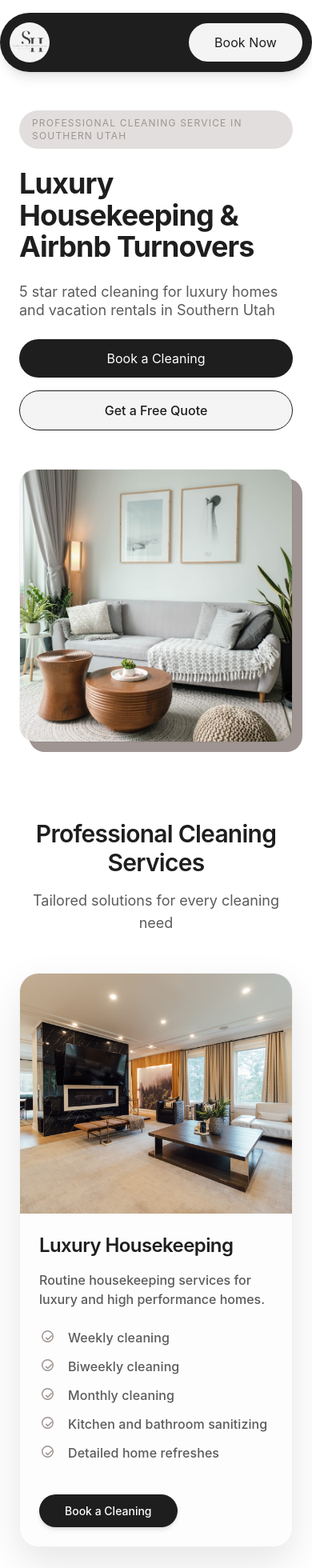
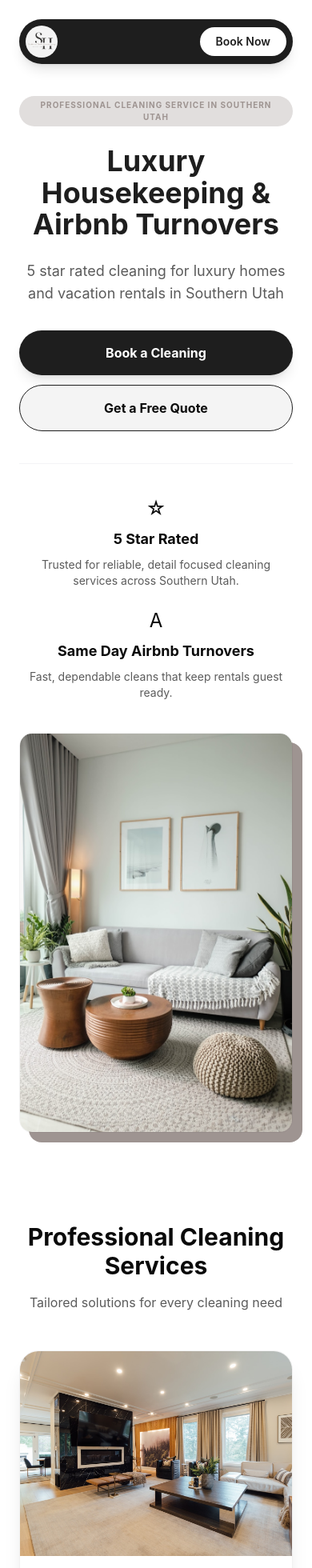
Before and after one commit to maheshikabandara/Southernutahhousekeeping, a React (Vite) app: page / in a window 390 px wide. Shown: the top 1960 px of the page at 80% size. Built offline with nearby package versions, Linux system fonts and the light colour scheme.

Commit message:
Update SouthernUtahHousekeeping.tsx

```diff
--- a/src/imports/SouthernUtahHousekeeping/SouthernUtahHousekeeping.tsx
+++ b/src/imports/SouthernUtahHousekeeping/SouthernUtahHousekeeping.tsx
@@ -15,55 +15,24 @@ import imgAreas from "./8fd18d26ce2cf7c41459f9f71d7faa1b26bd5e0f.png";
 
 const BOOKING_LINK = "https://cal.com/mahe-bandara-dvwcve";
 
-// --- Custom Hook for Scroll Animations ---
-function useScrollReveal() {
-  const [isVisible, setIsVisible] = useState(false);
-  const ref = useRef(null);
-
-  useEffect(() => {
-    const observer = new IntersectionObserver(
-      ([entry]) => {
-        if (entry.isIntersecting) {
-          setIsVisible(true);
-          observer.unobserve(entry.target);
-        }
-      },
-      { threshold: 0.15 }
-    );
-    if (ref.current) observer.observe(ref.current);
-    return () => observer.disconnect();
-  }, []);
-
-  return { ref, isVisible };
-}
-
-// --- Service Card Wrapper with Stacking & Scaling Logic ---
+// --- Service Card Wrapper (Sticky & Scale Effect) ---
 function ServiceCardWrapper({ children, index }) {
   const containerRef = useRef(null);
-  const [transformStyles, setTransformStyles] = useState({ scale: 1, opacity: 1 });
+  const [styles, setStyles] = useState({ scale: 1, opacity: 1 });
 
   useEffect(() => {
     const handleScroll = () => {
       if (!containerRef.current) return;
-
       const rect = containerRef.current.getBoundingClientRect();
-      const viewportHeight = window.innerHeight;
-
-      // වීඩියෝ එකේ වගේ card එක sticky උඩටම ආවම scale down වෙන්න ඕන.
-      // Card එක top එකට ළඟා වෙලා තවදුරටත් scroll වෙද්දී scale එක අඩු කරනවා.
-      if (rect.top <= 80) { // 80px is our sticky top
-        const scrolledPastTop = Math.abs(rect.top - 80);
-        const scrollRange = 400; // කොච්චර scroll වෙද්දීද scale එක වෙන්න ඕන කියන එක
-
-        const newScale = Math.max(0.9, 1 - (scrolledPastTop / (scrollRange * 10)));
-        const newOpacity = Math.max(0.8, 1 - (scrolledPastTop / (scrollRange * 5)));
-
-        setTransformStyles({ scale: newScale, opacity: newOpacity });
+      if (rect.top <= 60) {
+        const diff = Math.abs(rect.top - 60);
+        const newScale = Math.max(0.92, 1 - diff / 5000);
+        const newOpacity = Math.max(0.7, 1 - diff / 1000);
+        setStyles({ scale: newScale, opacity: newOpacity });
       } else {
-        setTransformStyles({ scale: 1, opacity: 1 });
+        setStyles({ scale: 1, opacity: 1 });
       }
     };
-
     window.addEventListener("scroll", handleScroll);
     return () => window.removeEventListener("scroll", handleScroll);
   }, []);
@@ -71,18 +40,18 @@ function ServiceCardWrapper({ children, index }) {
   return (
     <div
       ref={containerRef}
-      className="sticky w-full mb-[15vh] lg:mb-[25vh]" // Space to allow background card to be seen
+      className="sticky w-full mb-12 lg:mb-[20vh]"
       style={{
-        top: `${80 + index * 32}px`, // Stacking offset
+        top: `${60 + index * 20}px`,
         zIndex: index + 1,
-        transition: "transform 0.1s linear, opacity 0.1s linear"
+        transition: "transform 0.1s linear"
       }}
     >
       <div
-        className="bg-[#fdfdfd] flex flex-col lg:flex-row overflow-hidden rounded-[24px] shadow-[0_20px_50px_rgba(0,0,0,0.1)] border border-black/5"
+        className="bg-white flex flex-col lg:flex-row overflow-hidden rounded-[24px] shadow-xl border border-black/5"
         style={{
-          transform: `scale(${transformStyles.scale})`,
-          opacity: transformStyles.opacity,
+          transform: `scale(${styles.scale})`,
+          opacity: styles.opacity,
           transformOrigin: "top center"
         }}
       >
@@ -92,251 +61,150 @@ function ServiceCardWrapper({ children, index }) {
   );
 }
 
-// --- Navigation Components ---
-function Frame2() {
+// --- Shared Components ---
+function CheckListItem({ text }) {
   return (
-    <div className="relative rounded-full shrink-0 size-[50px]">
-      <img alt="" className="absolute inset-0 object-cover pointer-events-none rounded-full size-full" src={imgFrame3} />
+    <div className="flex gap-3 items-center w-full">
+      <svg className="shrink-0 size-5" fill="none" viewBox="0 0 32 32">
+        <path d="M11.5 16.5L14.25 19.25L20.5 13" stroke="#9E9491" strokeWidth="2" strokeLinecap="round" strokeLinejoin="round" />
+        <circle cx="16" cy="16" r="12" stroke="#9E9491" strokeWidth="2" />
+      </svg>
+      <p className="text-[15px] text-[#5b5b5b] font-medium leading-tight">{text}</p>
     </div>
   );
 }
 
-function Frame() {
-  return (
-    <div className="hidden md:flex font-normal gap-[25px] items-center leading-[1.5] relative shrink-0 text-[18px] text-white tracking-[0.09px]">
-      <p className="relative shrink-0 cursor-pointer hover:text-gray-300 transition-colors">Home</p>
-      <p className="relative shrink-0 cursor-pointer hover:text-gray-300 transition-colors">Services</p>
-      <p className="relative shrink-0 cursor-pointer hover:text-gray-300 transition-colors">Reviews</p>
-      <p className="relative shrink-0 cursor-pointer hover:text-gray-300 transition-colors">Service Areas</p>
-    </div>
-  );
-}
-
-function Frame1() {
-  return (
-    <nav className="bg-[#1e1e1e] w-full max-w-[1280px] mx-auto flex items-center justify-between p-3 relative rounded-[50px] shadow-lg">
-      <Frame2 />
-      <Frame />
-      <a href={BOOKING_LINK} target="_blank" rel="noopener noreferrer" className="bg-[#f4f4f4] cursor-pointer hover:bg-gray-200 transition-colors flex gap-[10px] items-center justify-center px-[32px] py-[12px] relative rounded-[50px] shrink-0">
-        <p className="font-normal leading-[1.5] relative shrink-0 text-[#1e1e1e] text-[16px] tracking-[0.08px]">Book Now</p>
-      </a>
-    </nav>
-  );
-}
-
+// --- Sections ---
 function Hero() {
   return (
-    <section className="bg-white relative w-full pt-4 lg:pt-[32px]">
-      <div className="flex flex-col items-center overflow-hidden w-full">
-        <Frame1 />
-        <div className="flex flex-col lg:flex-row gap-12 lg:gap-[24px] items-center py-12 lg:py-[80px] px-6 w-full max-w-[1280px]">
-          <div className="flex flex-col gap-[24px] items-start relative w-full lg:w-[628px]">
-            <div className="bg-[#e1dedd] flex items-center justify-center px-4 py-2 relative rounded-[50px]">
-              <p className="font-normal leading-[16px] relative text-[#9e9491] text-[12px] md:text-[14px] tracking-[1.2px] uppercase">Professional cleaning service in Southern Utah</p>
+    <section className="bg-white flex flex-col items-center pt-6 px-6 overflow-hidden">
+      <nav className="bg-[#1e1e1e] w-full max-w-[1280px] flex items-center justify-between p-2 rounded-full mb-10 shadow-lg">
+        <img src={imgFrame3} className="size-10 rounded-full" alt="logo" />
+        <a href={BOOKING_LINK} className="bg-white text-[#1e1e1e] px-5 py-2 rounded-full text-sm font-semibold">Book Now</a>
+      </nav>
+
+      <div className="flex flex-col items-center text-center max-w-[600px] mb-10">
+        <div className="bg-[#e1dedd] px-4 py-1 rounded-full mb-6">
+          <p className="text-[10px] text-[#9e9491] tracking-widest uppercase font-bold">Professional cleaning service in Southern Utah</p>
         </div>
-            <h1 className="font-bold leading-[1.1] relative text-[#1e1e1e] text-4xl md:text-5xl lg:text-[72px] tracking-tight text-balance">
-              Luxury Housekeeping & Airbnb Turnovers
-            </h1>
-            <p className="font-normal leading-[1.3] relative text-[#5b5b5b] text-lg md:text-[24px] text-balance">
-              5 star rated cleaning for luxury homes and vacation rentals in Southern Utah
-            </p>
-            <div className="flex flex-col sm:flex-row gap-4 lg:gap-[24px] items-start w-full sm:w-auto">
-              <a href={`${BOOKING_LINK}/cleaning`} target="_blank" rel="noopener noreferrer" className="bg-[#1e1e1e] hover:bg-black transition-colors px-[32px] py-[12px] rounded-[50px] text-[#fdfdfd] text-center w-full sm:w-auto">Book a Cleaning</a>
-              <button className="bg-[#f4f4f4] border border-[#1e1e1e] hover:bg-gray-200 transition-colors px-[32px] py-[12px] rounded-[50px] text-[#1e1e1e] w-full sm:w-auto">Get a Free Quote</button>
+        <h1 className="text-4xl font-bold text-[#1e1e1e] leading-[1.1] mb-6">Luxury Housekeeping & Airbnb Turnovers</h1>
+        <p className="text-lg text-[#5b5b5b] mb-8">5 star rated cleaning for luxury homes and vacation rentals in Southern Utah</p>
+        <div className="flex flex-col w-full gap-3">
+          <a href={BOOKING_LINK} className="bg-[#1e1e1e] text-white py-4 rounded-full font-bold shadow-lg">Book a Cleaning</a>
+          <button className="bg-[#f4f4f4] border border-[#1e1e1e] py-4 rounded-full font-bold">Get a Free Quote</button>
         </div>
       </div>
-          <div className="relative w-full lg:w-1/2 aspect-square max-w-[620px]">
-            <div className="absolute inset-0 bg-[#9e9491] translate-x-3 translate-y-3 lg:translate-x-4 lg:translate-y-4 rounded-[20px]" />
-            <div className="relative w-full h-full rounded-[20px] overflow-hidden border border-black/5">
-              <img alt="" className="absolute inset-0 w-full h-full object-cover" src={imgFrame5} />
+
+      <div className="grid grid-cols-1 gap-6 w-full max-w-[500px] py-10 border-t border-gray-100">
+        <div className="flex flex-col items-center text-center gap-2">
+          <span className="text-2xl">☆</span>
+          <h3 className="font-bold text-lg">5 Star Rated</h3>
+          <p className="text-sm text-[#5b5b5b]">Trusted for reliable, detail focused cleaning services across Southern Utah.</p>
+        </div>
+        <div className="flex flex-col items-center text-center gap-2">
+          <span className="text-2xl">A</span>
+          <h3 className="font-bold text-lg">Same Day Airbnb Turnovers</h3>
+          <p className="text-sm text-[#5b5b5b]">Fast, dependable cleans that keep rentals guest ready.</p>
         </div>
       </div>
-        </div>
+
+      <div className="relative w-full max-w-[500px] aspect-square mb-12">
+        <div className="absolute inset-0 bg-[#9e9491] translate-x-3 translate-y-3 rounded-2xl" />
+        <img src={imgFrame5} className="relative w-full h-full object-cover rounded-2xl border border-black/5" alt="hero" />
       </div>
     </section>
   );
 }
 
-// --- Services Components ---
-function CheckListItem({ text }) {
-  return (
-    <div className="flex gap-[12px] items-center relative w-full">
-      <div className="relative shrink-0 size-[24px]">
-        <svg className="block size-full" fill="none" viewBox="0 0 32 32">
-          <path d="M11.5 16.5L14.25 19.25L20.5 13" stroke="#9E9491" strokeLinecap="round" strokeLinejoin="round" strokeWidth="2" />
-          <path d={svgPaths.p157b3400} stroke="#9E9491" strokeLinecap="round" strokeLinejoin="round" strokeWidth="2" transform="translate(4,4)" />
-        </svg>
-      </div>
-      <p className="font-medium leading-[1.5] text-[#5b5b5b] text-[16px] tracking-[0.08px]">{text}</p>
-    </div>
-  );
-}
-
-function ServiceCard({ image, title, desc, checks, linkSuffix }) {
-  return (
-    <>
-      <div className="relative w-full lg:w-1/2 min-h-[300px] lg:min-h-[480px]">
-        <img alt="" className="absolute inset-0 size-full object-cover" src={image} />
-      </div>
-      <div className="flex flex-col gap-6 lg:gap-[24px] items-start relative w-full lg:w-1/2 p-6 lg:p-12 bg-[#fdfdfd]">
-        <div className="flex flex-col gap-4 items-start w-full">
-          <h3 className="font-semibold leading-[1.3] text-[#1e1e1e] text-2xl lg:text-[32px] tracking-tight">{title}</h3>
-          <p className="font-medium leading-[1.5] text-[#5b5b5b] text-[16px]">{desc}</p>
-        </div>
-        <div className="flex flex-col gap-[12px] items-start w-full">
-          {checks.map((check, i) => <CheckListItem key={i} text={check} />)}
-        </div>
-        <a href={`${BOOKING_LINK}/${linkSuffix}`} target="_blank" rel="noopener noreferrer" className="bg-[#1e1e1e] hover:bg-black transition-colors px-[32px] py-[10px] mt-4 rounded-[50px] text-[#fdfdfd] text-[14px] font-medium shadow-md">Book a Cleaning</a>
-      </div>
-    </>
-  );
-}
-
 function Services() {
-  const servicesData = [
+  const services = [
     {
       title: "Luxury Housekeeping",
       desc: "Routine housekeeping services for luxury and high performance homes.",
-      image: imgFrame19,
-      linkSuffix: "luxury-housekeeping",
+      img: imgFrame19,
       checks: ["Weekly cleaning", "Biweekly cleaning", "Monthly cleaning", "Kitchen and bathroom sanitizing", "Detailed home refreshes"]
     },
     {
       title: "Airbnb Turnovers",
       desc: "Reliable Airbnb and vacation rental cleaning throughout Southern Utah.",
-      image: imgFrame20,
-      linkSuffix: "airbnb-turnovers",
+      img: imgFrame20,
       checks: ["Same day turnovers", "Linen replacement", "Restocking essentials", "Guest ready presentation", "Reliable scheduling"]
     },
     {
       title: "Move In / Move Out Cleans",
-      desc: "Detailed cleaning services for homes, apartments, and rental properties.",
-      image: imgFrame21,
-      linkSuffix: "move-in-move-out-cleans",
+      desc: "Detailed cleaning services for homes, apartments, and rental properties during transitions.",
+      img: imgFrame21,
       checks: ["Deep reset cleans", "Appliance wipe downs", "Bathroom sanitizing", "Floor cleaning", "Full property refresh"]
-    },
-    {
-      title: "Commercial Cleaning",
-      desc: "Professional maintenance cleaning for offices and commercial spaces.",
-      image: imgFrame22,
-      linkSuffix: "commercial-cleaning",
-      checks: ["Flexible scheduling", "Routine maintenance", "Sanitized workspaces", "Professional presentation"]
-    },
-    {
-      title: "Deep Cleaning",
-      desc: "Seasonal and detailed deep cleaning services designed to refresh your home.",
-      image: imgFrame23,
-      linkSuffix: "deep-cleaning",
-      checks: ["Baseboards", "Ceiling fans", "Appliance cleaning", "Detailed kitchens", "Bathroom deep scrubbing"]
     }
   ];
 
   return (
-    <section className="bg-white py-12 lg:py-[100px] px-6">
-      <div className="flex flex-col gap-12 lg:gap-[60px] items-center max-w-[1280px] mx-auto">
-        <div className="text-center max-w-[800px]">
-          <h2 className="font-semibold text-3xl md:text-5xl tracking-tight text-[#1e1e1e] mb-4">Professional Cleaning Services</h2>
-          <p className="text-lg text-[#5b5b5b]">Tailored solutions for every cleaning need</p>
+    <section className="bg-white py-16 px-6">
+      <div className="text-center mb-12">
+        <h2 className="text-3xl font-bold mb-4">Professional Cleaning Services</h2>
+        <p className="text-[#5b5b5b]">Tailored solutions for every cleaning need</p>
       </div>
-
-        <div className="w-full relative">
-          {servicesData.map((service, index) => (
-            <ServiceCardWrapper key={index} index={index}>
-              <ServiceCard {...service} />
+      <div className="max-w-[500px] mx-auto">
+        {services.map((s, i) => (
+          <ServiceCardWrapper key={i} index={i}>
+            <img src={s.img} className="w-full h-64 object-cover" alt={s.title} />
+            <div className="p-8 flex flex-col gap-6">
+              <h3 className="text-2xl font-bold leading-tight">{s.title}</h3>
+              <p className="text-sm text-[#5b5b5b]">{s.desc}</p>
+              <div className="flex flex-col gap-3">
+                {s.checks.map((c, j) => <CheckListItem key={j} text={c} />)}
+              </div>
+              <a href={BOOKING_LINK} className="bg-[#1e1e1e] text-white py-3 rounded-full text-center font-bold mt-4 shadow-md">Book a Cleaning</a>
+            </div>
           </ServiceCardWrapper>
         ))}
-        </div>
       </div>
     </section>
   );
 }
 
-// --- Other Sections ---
-function Airbnb() {
+function AirbnbHost() {
   return (
-    <section className="bg-[#f5f4f4] py-12 lg:py-[100px] px-6">
-      <div className="flex flex-col lg:flex-row gap-12 lg:gap-[48px] items-center max-w-[1280px] mx-auto">
-        <div className="flex flex-col sm:flex-row gap-4 w-full lg:w-1/2">
-          <img alt="" className="rounded-[20px] w-full sm:w-1/2 object-cover h-[400px]" src={imgFrame6} />
-          <div className="flex flex-col gap-4 w-full sm:w-1/2">
-            <img alt="" className="rounded-[20px] h-[192px] object-cover" src={imgFrame7} />
-            <img alt="" className="rounded-[20px] flex-1 object-cover min-h-[192px]" src={imgFrame8} />
+    <section className="bg-[#f5f4f4] py-16 px-6">
+      <div className="max-w-[500px] mx-auto">
+        <div className="flex flex-col gap-4 mb-10">
+          <img src={imgFrame6} className="w-full h-80 object-cover rounded-2xl" alt="airbnb1" />
+          <div className="grid grid-cols-2 gap-4">
+            <img src={imgFrame7} className="w-full h-40 object-cover rounded-2xl" alt="airbnb2" />
+            <img src={imgFrame8} className="w-full h-40 object-cover rounded-2xl" alt="airbnb3" />
           </div>
         </div>
-        <div className="flex flex-col gap-[24px] items-start lg:w-1/2">
-          <h2 className="font-semibold text-3xl md:text-5xl tracking-tight text-[#1e1e1e]">Airbnb Hosts: We Handle the Turnovers</h2>
-          <div className="flex flex-col gap-[16px] text-[#5b5b5b] text-[16px] md:text-[18px]">
+        <h2 className="text-3xl font-bold mb-6">Airbnb Hosts: We Handle the Turnovers</h2>
+        <div className="text-[#5b5b5b] text-base leading-relaxed mb-8 flex flex-col gap-4">
           <p>Managing a vacation rental takes time. Cleaning should not add more stress.</p>
-            <div className="flex flex-col gap-3">
-              {["Same day turnover cleans", "Fresh linen replacement", "Restocking essentials", "Reliable scheduling"].map((text, i) => (
+          <p>Southern Utah Housekeeping provides reliable Airbnb turnover cleaning services.</p>
+          <div className="flex flex-col gap-3 mt-4">
+            {["Same day turnover cleans", "Fresh linen replacement", "Restocking essentials", "Reliable scheduling", "Guest ready presentation"].map((item, i) => (
               <div key={i} className="flex gap-3 items-center">
-                  <div className="size-5 bg-[#9e9491] rounded-full flex items-center justify-center">
-                    <div className="size-2 bg-white rounded-full" />
-                  </div>
-                  <p>{text}</p>
+                <span className="size-2 bg-[#9e9491] rounded-full" />
+                <p className="text-sm font-medium">{item}</p>
               </div>
             ))}
           </div>
         </div>
-          <a href={`${BOOKING_LINK}/airbnb-turnovers`} className="bg-[#1e1e1e] text-white px-8 py-3 rounded-full hover:bg-black transition-all">Book a Cleaning</a>
-        </div>
-      </div>
-    </section>
-  );
-}
-
-function BeforeAfter() {
-  return (
-    <section className="bg-white py-12 lg:py-[100px] px-6">
-      <div className="max-w-[1280px] mx-auto text-center mb-12">
-        <h2 className="font-semibold text-3xl md:text-5xl tracking-tight mb-4">See The Difference</h2>
-        <p className="text-[#5b5b5b]">From vacation rentals to luxury homes, we transform spaces.</p>
-      </div>
-      <div className="max-w-[1280px] mx-auto rounded-2xl overflow-hidden shadow-2xl">
-        <img alt="" className="w-full h-auto" src={imgFrame33} />
-      </div>
-    </section>
-  );
-}
-
-function Reviews() {
-  return (
-    <section className="bg-[#f5f4f4] py-12 lg:py-[100px] px-6">
-      <div className="max-w-[1280px] mx-auto">
-        <h2 className="text-center font-semibold text-3xl md:text-5xl mb-12">What Clients Are Saying</h2>
-        <div className="grid grid-cols-1 md:grid-cols-3 gap-8">
-          {[
-            { loc: "St. George", type: "Airbnb Host", text: "The turnovers are always on time, the property looks incredible, and our guests constantly mention how clean everything feels." },
-            { loc: "Ivins", type: "Homeowner", text: "Professional, reliable, and extremely detailed. Our home always feels fresh and peaceful after every cleaning." },
-            { loc: "Cedar City", type: "Homeowner", text: "We booked a deep clean before moving into our new home and were genuinely impressed. Every room looked spotless." }
-          ].map((rev, i) => (
-            <div key={i} className="bg-white p-8 rounded-[24px] shadow-sm border border-black/5">
-              <div className="flex gap-1 mb-4">
-                {[...Array(5)].map((_, j) => <span key={j} className="text-yellow-400">★</span>)}
-              </div>
-              <p className="italic text-[#4a5565] mb-6">"{rev.text}"</p>
-              <div className="border-t pt-4">
-                <p className="font-bold text-[#1e1e1e]">{rev.type}</p>
-                <p className="text-sm text-gray-400">{rev.loc}</p>
-              </div>
-            </div>
-          ))}
-        </div>
+        <a href={BOOKING_LINK} className="bg-[#1e1e1e] text-white py-4 rounded-full font-bold block text-center shadow-lg">Book a Cleaning</a>
       </div>
     </section>
   );
 }
 
 function Areas() {
+  const cities = ["St. George", "Washington", "Santa Clara", "Ivins", "Cedar City", "Middleton"];
   return (
-    <section className="relative py-20 px-6 text-white overflow-hidden">
-      <img alt="" className="absolute inset-0 size-full object-cover z-0" src={imgAreas} />
-      <div className="absolute inset-0 bg-black/70 z-10" />
-      <div className="relative z-20 max-w-[1280px] mx-auto text-center lg:text-left">
-        <h2 className="text-4xl md:text-6xl font-bold mb-6">Proudly Serving Southern Utah</h2>
-        <div className="flex flex-wrap gap-4 justify-center lg:justify-start">
-          {["St. George", "Ivins", "Washington", "Cedar City", "Santa Clara"].map((city) => (
-            <span key={city} className="bg-white/10 backdrop-blur-md border border-white/20 px-6 py-2 rounded-full">{city}</span>
+    <section className="relative py-20 px-6 overflow-hidden">
+      <img src={imgAreas} className="absolute inset-0 w-full h-full object-cover" alt="areas" />
+      <div className="absolute inset-0 bg-black/70" />
+      <div className="relative z-10 text-center text-white max-w-[500px] mx-auto">
+        <h2 className="text-4xl font-bold mb-6">Proudly Serving Southern Utah</h2>
+        <p className="text-gray-300 mb-10">Southern Utah Housekeeping proudly provides cleaning services throughout:</p>
+        <div className="flex flex-wrap justify-center gap-3">
+          {cities.map((city, i) => (
+            <span key={i} className="bg-white/10 backdrop-blur-md border border-white/20 px-6 py-2 rounded-full text-sm font-medium">{city}</span>
           ))}
         </div>
       </div>
@@ -346,49 +214,36 @@ function Areas() {
 
 function Footer() {
   return (
-    <footer className="bg-[#1e1e1e] text-white/50 py-16 px-6">
-      <div className="max-w-[1280px] mx-auto grid grid-cols-1 md:grid-cols-4 gap-12">
-        <div className="col-span-1 md:col-span-1">
-          <img src={imgFrame3} className="w-12 h-12 rounded-full mb-6 border-2 border-white/20" alt="Logo" />
-          <p className="text-sm">Luxury housekeeping and Airbnb turnover services in Southern Utah.</p>
+    <footer className="bg-[#1e1e1e] py-16 px-8 text-white/50 text-center">
+      <img src={imgFrame3} className="size-12 rounded-full mx-auto mb-8 border border-white/10" alt="logo" />
+      <p className="text-sm mb-12 max-w-xs mx-auto leading-relaxed">Luxury housekeeping and Airbnb turnover services in Southern Utah.</p>
+      <div className="flex flex-col gap-10 mb-16">
+        <div>
+          <h4 className="text-white font-bold uppercase text-[10px] tracking-widest mb-6">Quick Links</h4>
+          <div className="flex flex-col gap-4 text-sm">
+            <p>Home</p><p>Services</p><p>Reviews</p>
+          </div>
         </div>
         <div>
-          <h4 className="text-white font-bold mb-6 uppercase text-xs tracking-widest">Quick Links</h4>
-          <ul className="flex flex-col gap-4 text-sm">
-            <li className="hover:text-white cursor-pointer">Home</li>
-            <li className="hover:text-white cursor-pointer">Services</li>
-            <li className="hover:text-white cursor-pointer">Reviews</li>
-          </ul>
-        </div>
-        <div>
-          <h4 className="text-white font-bold mb-6 uppercase text-xs tracking-widest">Contact</h4>
-          <p className="text-sm mb-2">📍 Cedar City, UT, US</p>
-          <p className="text-sm">✉️ southernutahhousekeeping@gmail.com</p>
-        </div>
-        <div className="bg-white/5 p-6 rounded-2xl">
-          <h4 className="text-white text-xs font-bold mb-4 uppercase">Hours</h4>
-          <div className="text-xs flex flex-col gap-2">
-            <div className="flex justify-between"><span>Mon - Fri</span><span>8AM - 6PM</span></div>
-            <div className="flex justify-between"><span>Sat</span><span>8AM - 3PM</span></div>
-            <div className="flex justify-between text-red-400"><span>Sun</span><span>Closed</span></div>
+          <h4 className="text-white font-bold uppercase text-[10px] tracking-widest mb-6">Working Hours</h4>
+          <div className="flex flex-col gap-2 text-xs">
+            <p>Mon - Fri: 8:00 AM - 6:00 PM</p>
+            <p>Saturday: 8:00 AM - 3:00 PM</p>
+            <p className="text-red-400">Sunday: Closed</p>
           </div>
         </div>
       </div>
-      <div className="max-w-[1280px] mx-auto border-t border-white/10 mt-16 pt-8 flex flex-col md:row justify-between items-center text-[10px]">
-        <p>© 2026 Southern Utah Housekeeping. Designed by maheux.me</p>
-      </div>
+      <p className="text-[10px] border-t border-white/10 pt-8">© 2026 Southern Utah Housekeeping. Designed by maheux.me</p>
     </footer>
   );
 }
 
 export default function SouthernUtahHousekeeping() {
   return (
-    <main className="bg-white min-h-screen font-['Inter',sans-serif] selection:bg-black selection:text-white">
+    <main className="bg-white font-sans antialiased">
       <Hero />
       <Services />
-      <Airbnb />
-      <BeforeAfter />
-      <Reviews />
+      <AirbnbHost />
       <Areas />
       <Footer />
     </main>
```
Lines whose indentation alone changed are shown as unchanged.
